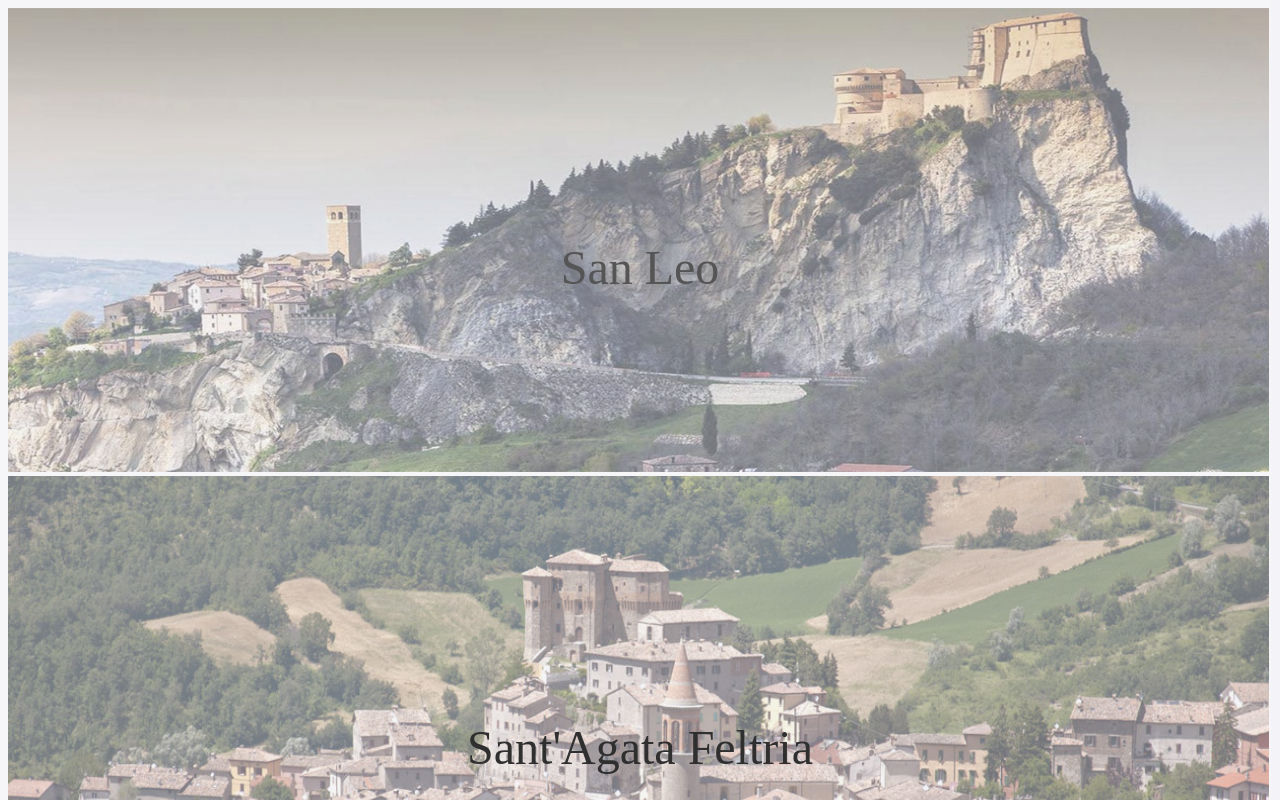
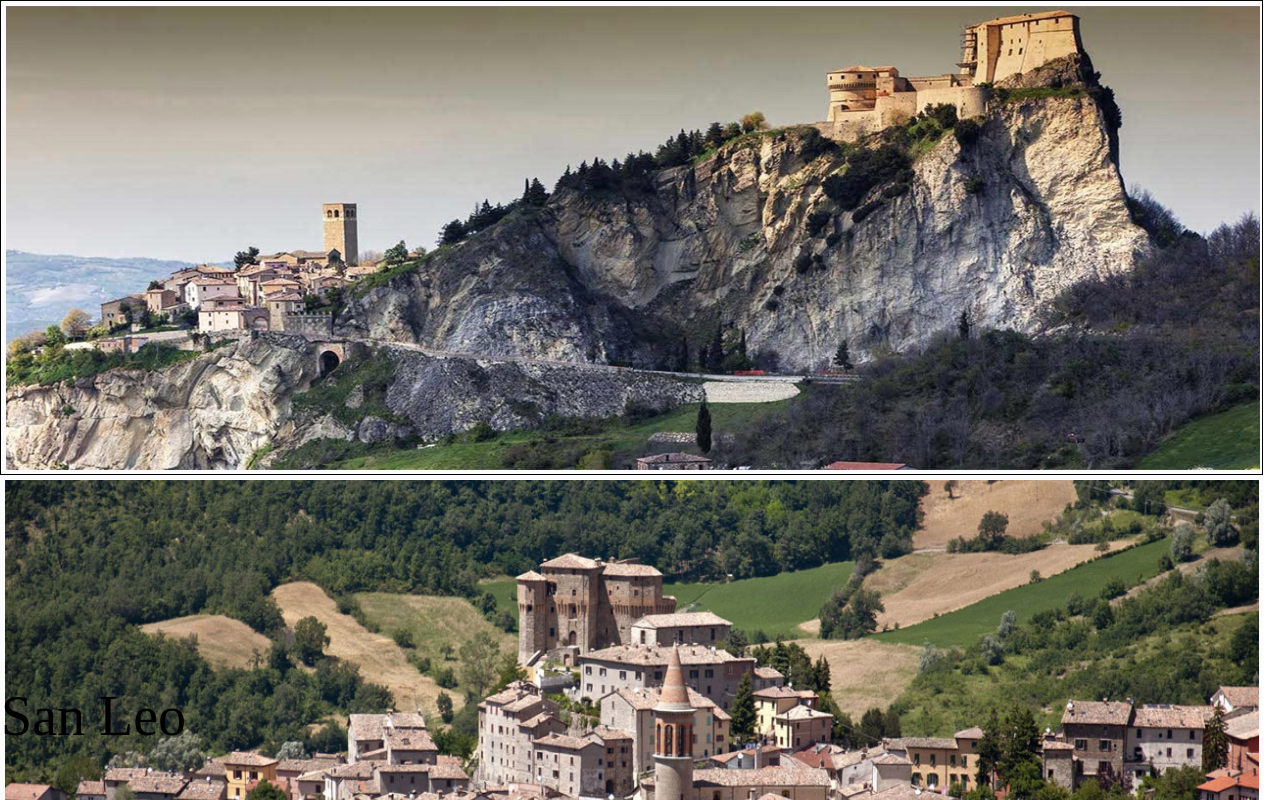
Before and after one commit to Alessandro-Fraternali/htmlcss-airbnb, a plain HTML site: page index.html in a window 1280 px wide. Shown: the top 800 px of the page. Drawn offline with Linux system fonts and the light colour scheme.

Commit message:
punto morto, provo a cambiare alcune cose

```diff
--- a/css/style.css
+++ b/css/style.css
@@ -1,35 +1,47 @@
 * {
   box-sizing: border-box;
-  /* margin: 0; */
+  margin: 0;
   padding: 0;
 }
 img{
-  width: 98.5vw;
+  width: 98vw;
   height: 58vh;
+  margin: 5px 5px 0px 5px;
 }
 .copertura {
-  position: absolute;
-  top: 0;
-  left: 0;
-  width: 100%;
-  height: 200%;
+  position: relative;
+  width: 98.7vw;
+  height: 178.5vh;
   background-color: rgba(233,233,240,0.2);
 }
-#nome {
+.n1 {
+  border: 1px solid black;
+}
+.n1 #sl{
+    text-align:center;
+    position: absolute;
+    top: calc((100% - 60px) / 2);
+    height: 60px;
+    font-size: 3.5em;
+}
+/* #nome {
   text-align:center;
-  position: relative;
+  position: absolute;
   font-size: 3em;
-  top: 15%;
+  top: 25%;
+  left: 50%;
 }
 #nome2 {
   text-align:center;
-  position: relative;
+  position: absolute;
   font-size: 3em;
-  top: 45%;
+  top: 88%;
+  left: 50%;
 }
 #nome3 {
   text-align:center;
-  position: relative;
+  position: absolute;
   font-size: 3em;
-  top: 75%;
-}
+  bottom: -355px;
+  left: 50%;
+} */
--- a/index.html
+++ b/index.html
@@ -6,32 +6,30 @@
     <link rel="stylesheet" href="css/style.css">
   </head>
   <body>
-    <!-- prima località -->
-    <div class="localita">
-      <img src="img/sanleo.jpg" alt="San Leo">
-      <div class="copertura">
-        <div id="nome">
+    <div class="copertura">
+      <!-- prima località -->
+      <section class="n1">
+        <div id="sl">
           San Leo
         </div>
-      </div>
+      <img src="img/sanleo.jpg" alt="San Leo">
+    </section>
+    <!-- seconda località -->
+    <section>
+      <img src="img/santagata.jpg" alt="Sant'Agata Feltria">
+    </section>
+    <!-- terza località -->
+    <section>
+      <img src="img/minas.jpg" alt="portate gli hobbit ad isengaaaard">
+    </section>
     </div>
-    <!-- seconda località -->
-    <div class="localita">
-      <img src="img/santagata.jpg" alt="Sant'Agata Feltria">
-      <div class="copertura">
-        <div id="nome2">
-          Sant'Agata Feltria
-        </div>
-      </div>
+    <!-- nomi località -->
+
+    <!-- <div id="nome2">
+      Sant'Agata Feltria
     </div>
-    <!-- terza località -->
-    <div class="localita">
-      <img src="img/minas.jpg" alt="portate gli hobbit ad isengaaaard">
-      <div class="copertura">
-        <div id="nome3">
-          Minas Tirith
-        </div>
-      </div>
-    </div>
+    <div id="nome3">
+      Minas Tirith
+    </div> -->
   </body>
 </html>
```
